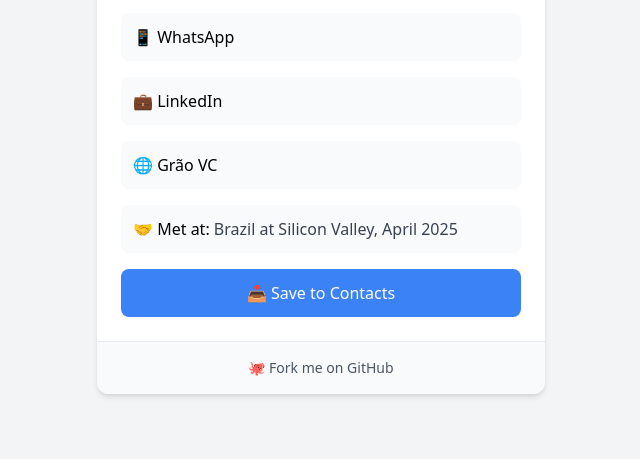
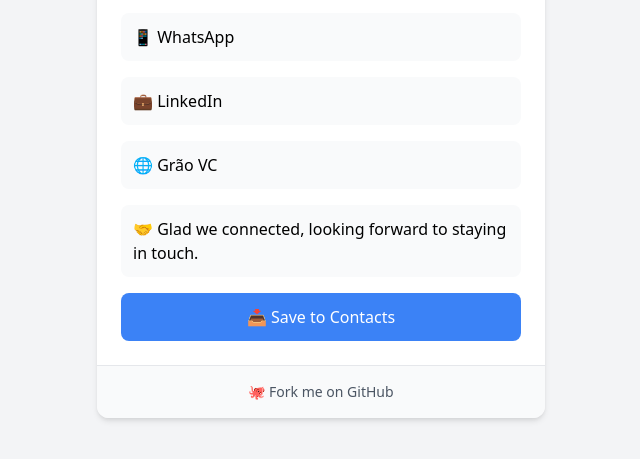
Before and after one commit to sjoonlim/digital-card, a plain HTML site: page index.html in a window 1280 px wide. Shown: the part 235-694 px from the top of the page, without its empty margins (319-959 px from the left). Drawn offline with nearby package versions, Linux system fonts and the light colour scheme.

Commit message:
Update index.html
no more BSV

```diff
--- a/index.html
+++ b/index.html
@@ -48,7 +48,8 @@
 
                 <!-- Event Info -->
                 <div class="p-3 bg-gray-50 rounded-lg">
-                    🤝 Met at: <span class="text-gray-700">Brazil at Silicon Valley, April 2025</span>
+                    🤝 Glad we connected, looking forward to staying in touch.
+                    <!-- 🤝 Met at: <span class="text-gray-700">Brazil at Silicon Valley, April 2025</span>  -->
                 </div>
 
                 <!-- Download vCard -->
```
